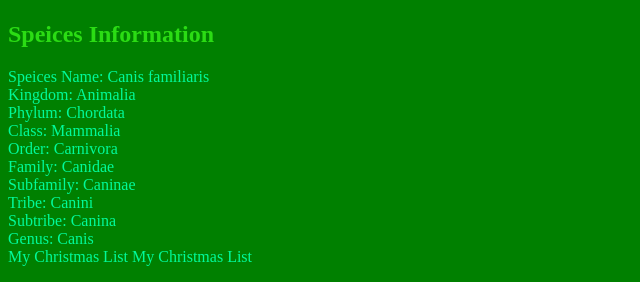
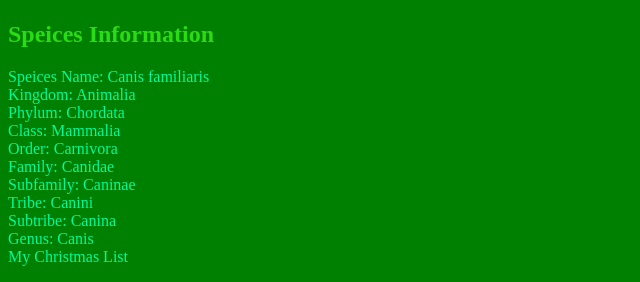
Before and after one commit to Amitav-Krishna/Amitav-Krishna.github.i, a plain HTML site: page index.html in a window 1280 px wide. Shown: the part 725-1007 px from the top of the page, without its empty margins (0-640 px from the left). Drawn offline with Linux system fonts and the light colour scheme.

Commit message:
Update index.html

```diff
--- a/index.html
+++ b/index.html
@@ -89,8 +89,8 @@ h1{
         Genus:	    Canis<br>
 
 
-    <a src='My-Christmas-List.html'> My Christmas List </a>
-    <a src='My-Christmas-List.html'> My Christmas List </a>
+    <a src='C:\Users\rupali\Videos\ScreenRecorderFiles\20210201\20210201\index.html'> My Christmas List </a>
+
 </p>
 
 
```
